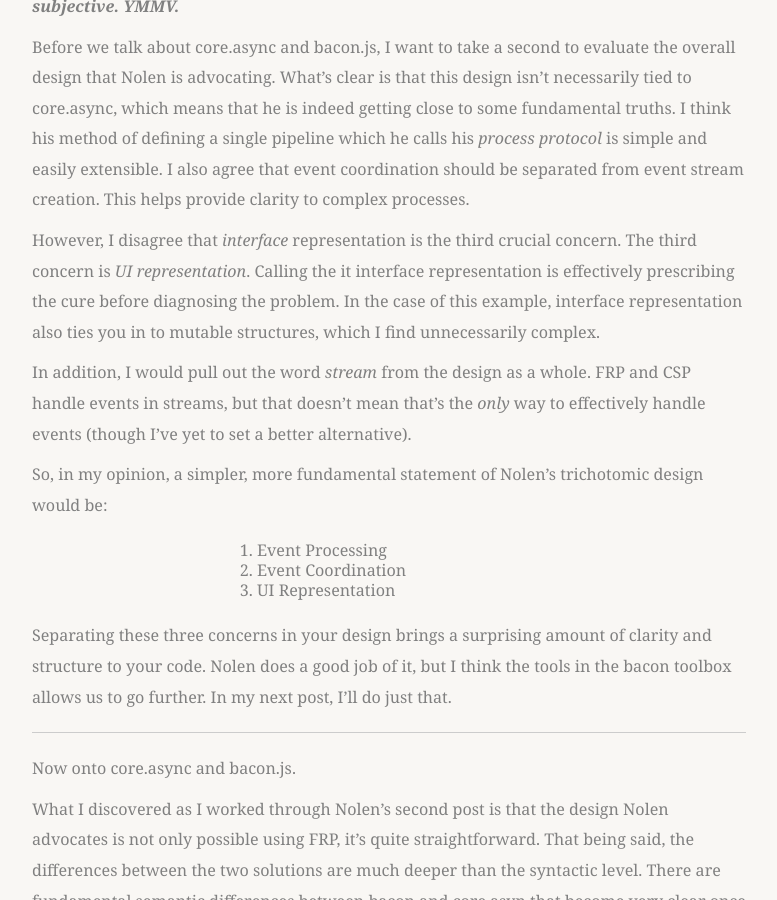
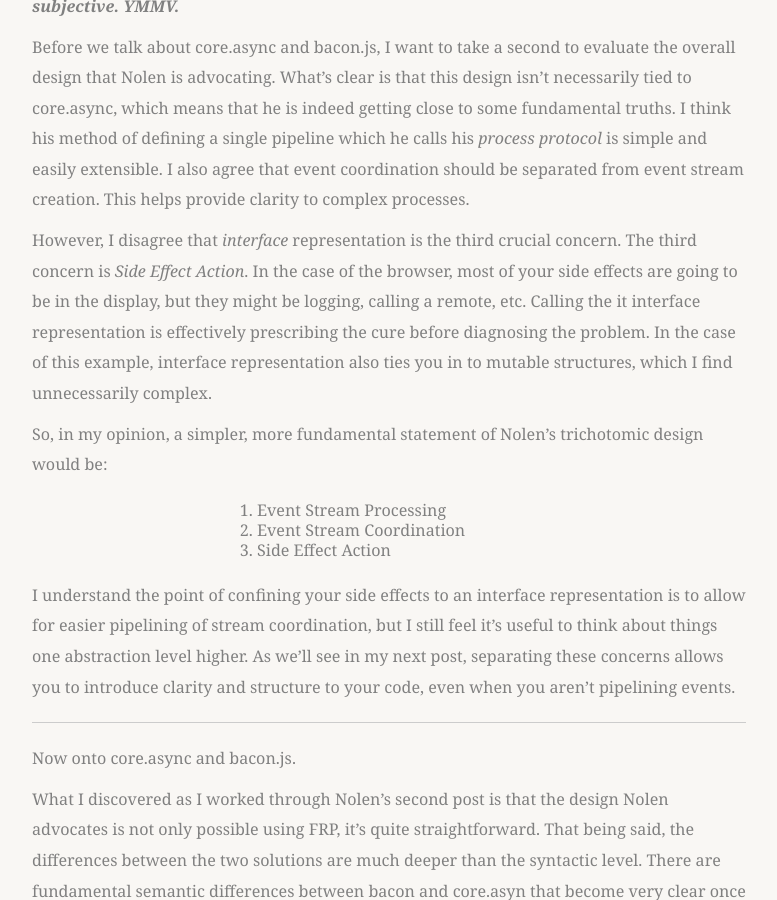
Before and after one commit to potetm/potetm.github.io, a Jekyll site: the page built from _posts/2014-01-18-responsive-design-csp.md, in a window 1280 px wide and 900 px high, scrolled down 5520 px. Shown: the whole window, without its empty margins (314-1091 px from the left). Built offline with Jekyll 4.4.1, drawn with Linux system fonts in a browser that asks for light colours; Markdown is read by kramdown in place of the engine named in the settings; some of the changed text lies outside the part shown.

Commit message:
A bit of work done.

```diff
--- a/_posts/2014-01-18-responsive-design-csp.md
+++ b/_posts/2014-01-18-responsive-design-csp.md
@@ -257,21 +257,20 @@
 his method of defining a single pipeline which he calls his *process protocol* is simple and easily extensible.  I also agree that event
 coordination should be separated from event stream creation.  This helps provide clarity to complex processes.
 
-However, I disagree that *interface* representation is the third crucial concern.  The third concern is *UI representation*.  Calling the it
+However, I disagree that *interface* representation is the third crucial concern.  The third concern is *Side Effect Action*.  In the case
+of the browser, most of your side effects are going to be in the display, but they might be logging, calling a remote, etc.  Calling the it
 interface representation is effectively prescribing the cure before diagnosing the problem.  In the case of this example, interface
 representation also ties you in to mutable structures, which I find unnecessarily complex.
 
-In addition, I would pull out the word *stream* from the design as a whole.  FRP and CSP handle events in streams, but that doesn't mean
-that's the *only* way to effectively handle events (though I've yet to set a better alternative).
-
 So, in my opinion, a simpler, more fundamental statement of Nolen's trichotomic design would be:
 
-  1. Event Processing
-  2. Event Coordination
-  3. UI Representation
+  1. Event Stream Processing
+  2. Event Stream Coordination
+  3. Side Effect Action
 
-Separating these three concerns in your design brings a surprising amount of clarity and structure to your code.  Nolen does a good job of
-it, but I think the tools in the bacon toolbox allows us to go further.  In my next post, I'll do just that.
+I understand the point of confining your side effects to an interface representation is to allow for easier pipelining of stream
+coordination, but I still feel it's useful to think about things one abstraction level higher.  As we'll see in my next post, separating
+these concerns allows you to introduce clarity and structure to your code, even when you aren't pipelining events.
 
 ---
 
@@ -348,6 +347,11 @@
 exist](https://github.com/Netflix/RxJava/wiki/Blocking-Observable-Operators).  Given what I've found so far, the results of such a
 study would be very interesting to me.
 
+---
+
+Before I get out of here, I'd like to thank both [Jonathan Boston](https://github.com/bostonou) and [Caleb
+Phillips](https://github.com/calebphillips) for giving me some very constructive feedback on the post before I went to press.
+
 <style>
   ol {
     position: relative;
```
Also changed, not shown: _posts/_wip-2014-01-18-responsive-design-frp.md (renamed from _posts/2014-01-18-responsive-design-frp.md).
